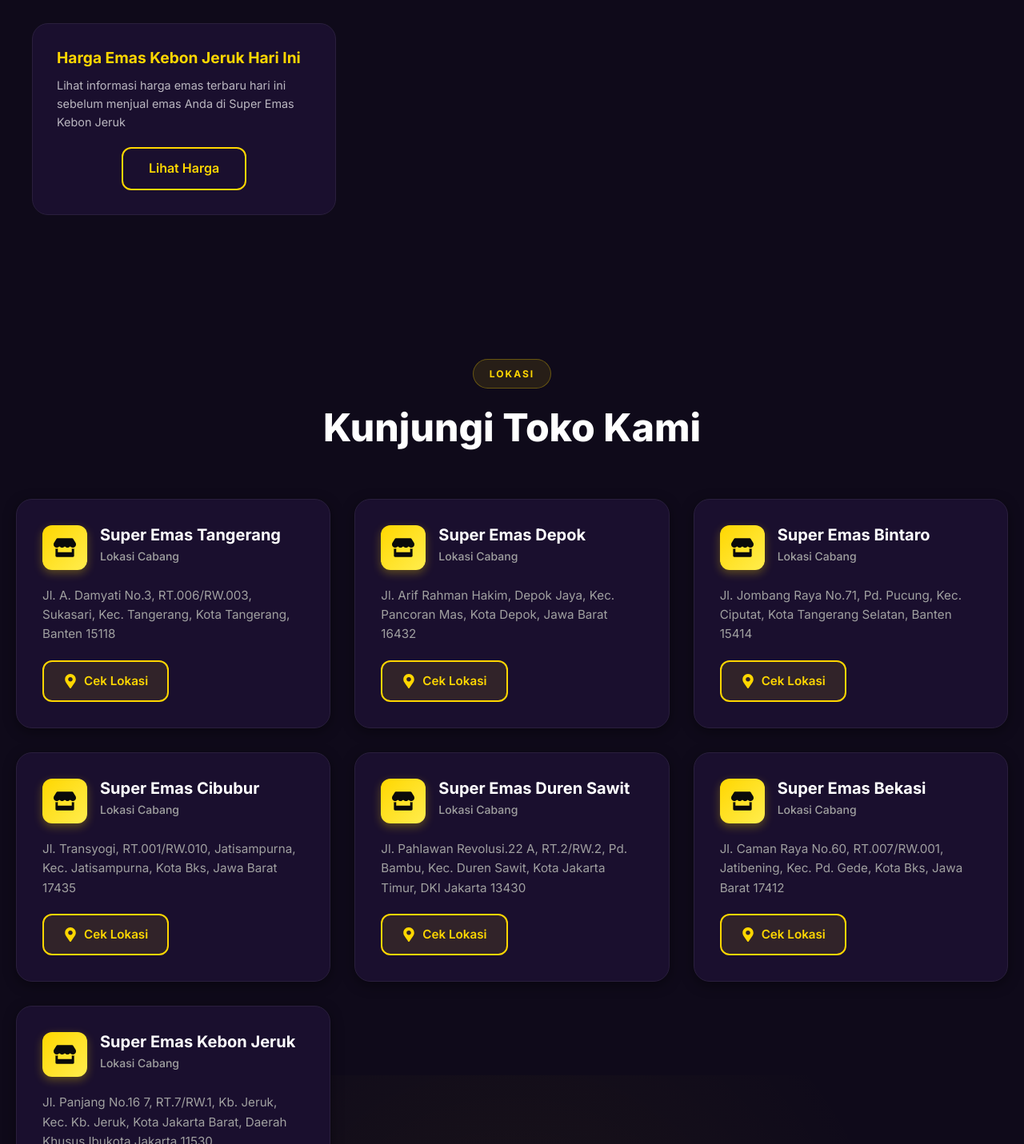
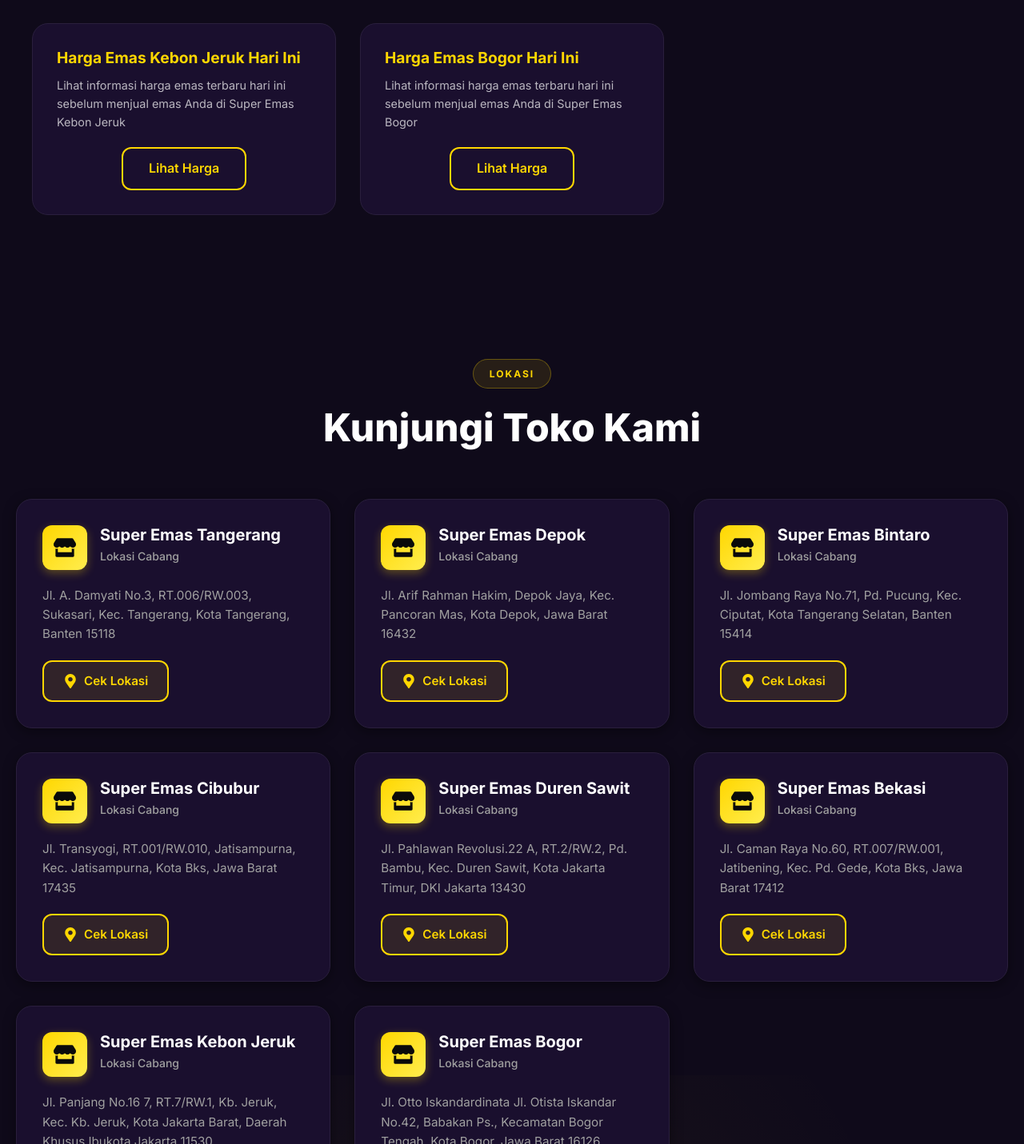
Before and after one commit to AnandaFebianiRakhmah/super-emas-fe, a Next.js app: page / in a window 1280 px wide. Shown: the part 4479-5910 px from the top of the page at 80% size. Built offline with nearby package versions, Linux system fonts and the light colour scheme; no server answers.

Commit message:
add branch

```diff
--- a/src/data/locationData.js
+++ b/src/data/locationData.js
@@ -461,6 +461,72 @@ export const locations = [
         }
       ]
     }
+  },
+
+  {
+    id: 'bogor',
+    slug: 'bogor',
+    name: 'Bogor',
+    fullName: 'Super Emas Bogor',
+    address: 'Jl. Otto Iskandardinata Jl. Otista Iskandar No.42, Babakan Ps., Kecamatan Bogor Tengah, Kota Bogor, Jawa Barat 16126',
+    mapUrl: 'https://maps.app.goo.gl/aKzoNWdBhAo1rzFA6',
+
+    seo: {
+      title: 'Harga Emas Bogor Hari Ini Terkini | Super Emas',
+      metaDescription: 'Cek harga emas terkini di Super Emas Bogor. Informasi lengkap harga buyback emas, lokasi cabang, dan cara jual emas di Bogor.',
+      h1: 'Harga Emas Bogor Hari Ini',
+      ogImage: '/images/logo.png',
+    },
+
+    content: {
+      intro: 'Super Emas cabang Bogor berlokasi di Jl. Otto Iskandardinata (Otista) No.42, Babakan Pasar, Bogor Tengah, siap melayani transaksi jual beli emas untuk masyarakat Bogor dan sekitarnya. Harga yang ditampilkan adalah harga Super Emas yang berlaku secara nasional dan diperbarui secara real-time.',
+
+      serviceArea: 'Melayani wilayah Kota Bogor dan sekitarnya termasuk Bogor Tengah, Babakan Pasar, Baranangsiang, Pajajaran.',
+
+      whySuperEmas: [
+        'Lokasi strategis di pusat Kota Bogor',
+        'Proses transaksi jual beli emas yang transparan dan aman',
+        'Harga kompetitif sesuai harga pasar terkini'
+      ],
+
+      howToSellSteps: [
+        {
+          step: 1,
+          title: 'Kunjungi Cabang Bogor',
+          description: 'Datang langsung ke cabang kami di Jl. Otto Iskandardinata No.42 dengan membawa emas yang ingin dijual.'
+        },
+        {
+          step: 2,
+          title: 'Pemeriksaan Emas',
+          description: 'Tim kami akan memeriksa karat dan menimbang berat emas Anda secara transparan.'
+        },
+        {
+          step: 3,
+          title: 'Penawaran Harga',
+          description: 'Anda akan mendapatkan penawaran harga terbaik berdasarkan harga emas hari ini.'
+        },
+        {
+          step: 4,
+          title: 'Transaksi',
+          description: 'Jika setuju dengan penawaran, proses transaksi dan pencairan dana langsung diselesaikan di tempat.'
+        }
+      ],
+
+      faq: [
+        {
+          question: 'Apakah harga emas di Super Emas Bogor berbeda dengan cabang lain?',
+          answer: 'Tidak, harga emas yang ditampilkan adalah harga Super Emas yang berlaku sama untuk semua cabang secara nasional dan diperbarui secara real-time.'
+        },
+        {
+          question: 'Dimana alamat lengkap Super Emas Bogor?',
+          answer: 'Super Emas Bogor beralamat di Jl. Otto Iskandardinata Jl. Otista Iskandar No.42, Babakan Ps., Kecamatan Bogor Tengah, Kota Bogor, Jawa Barat 16126.'
+        },
+        {
+          question: 'Bagaimana cara menjual emas di Super Emas Bogor?',
+          answer: 'Anda cukup datang langsung ke cabang kami dengan membawa emas perhiasan atau logam mulia. Tim kami akan melakukan penimbangan, pengecekan kadar karat, dan memberikan penawaran harga terbaik.'
+        }
+      ]
+    }
   }
 ];
 
--- a/src/legacy-pages/LandingPage/StoreLocation.js
+++ b/src/legacy-pages/LandingPage/StoreLocation.js
@@ -50,6 +50,12 @@ export default function StoreLocation() {
       subtitle: "Lokasi Cabang",
       address: "Jl. Panjang No.16 7, RT.7/RW.1, Kb. Jeruk, Kec. Kb. Jeruk, Kota Jakarta Barat, Daerah Khusus Ibukota Jakarta 11530",
       mapUrl: "https://maps.app.goo.gl/3AME3mLe8Y3F9MaL9",
+    },
+    {
+      name: "Super Emas Bogor",
+      subtitle: "Lokasi Cabang",
+      address: "Jl. Otto Iskandardinata Jl. Otista Iskandar No.42, Babakan Ps., Kecamatan Bogor Tengah, Kota Bogor, Jawa Barat 16126",
+      mapUrl: "https://maps.app.goo.gl/aKzoNWdBhAo1rzFA6",
     }
   ];
 
```
